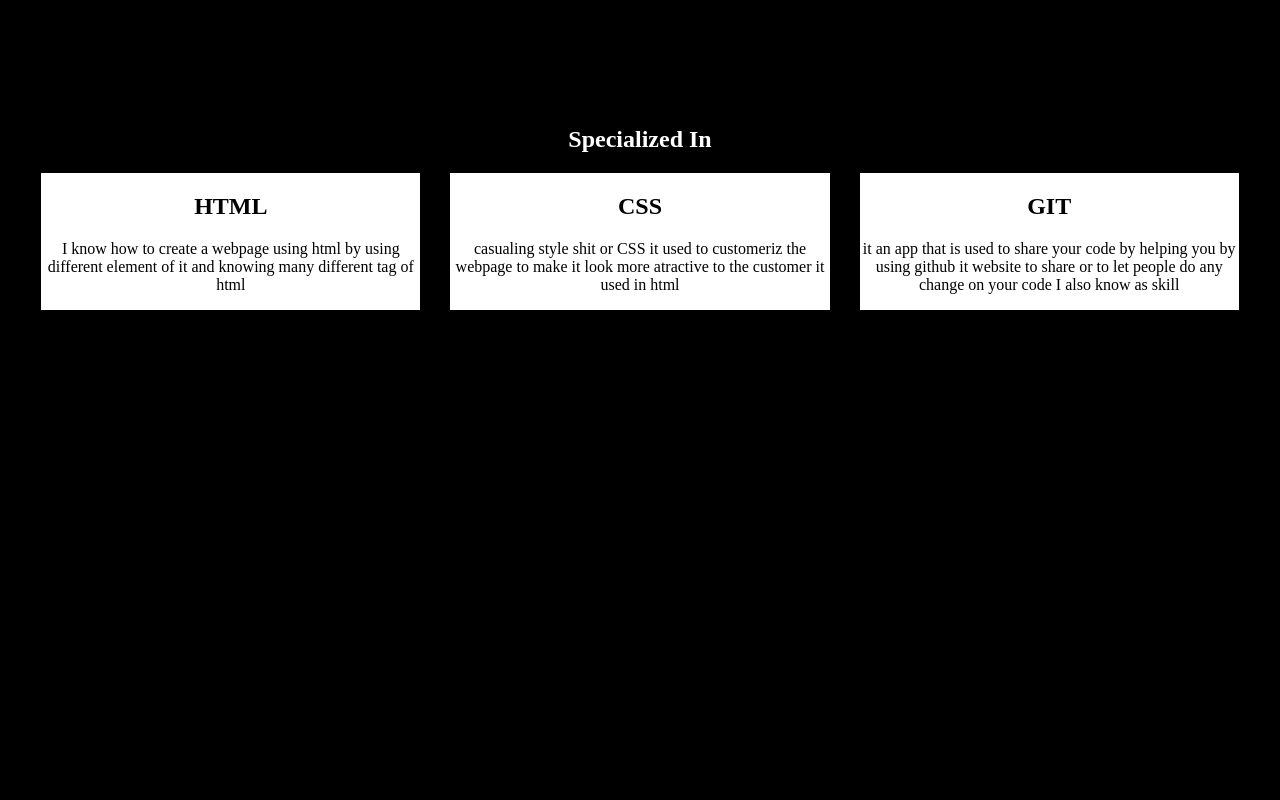
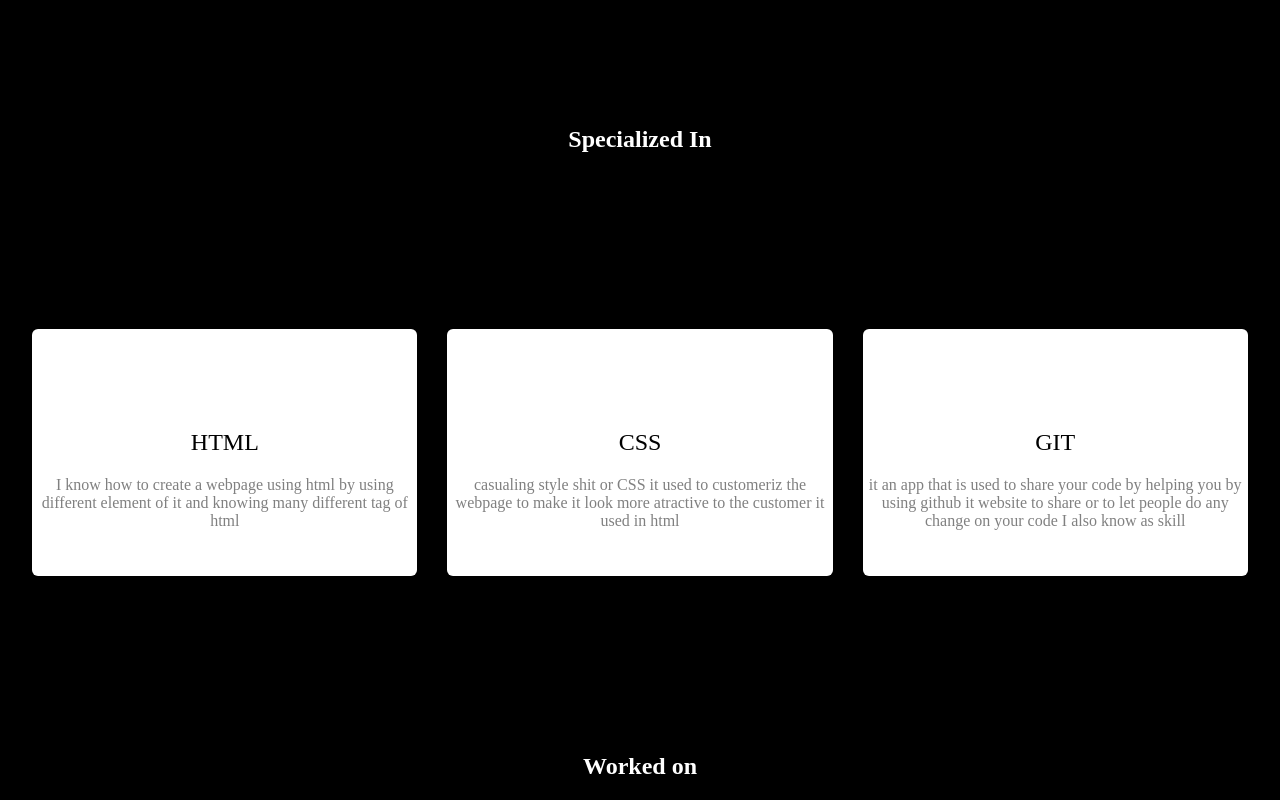
Before and after one commit to BLESSI-K/tta--portfolio--Version-1, a plain HTML site: page index.html in a window 1280 px wide. Shown: the part 702-1502 px from the top of the page. Before the commit the page ends 1020 px from the top, so only its background shows below. Drawn offline with Linux system fonts and the light colour scheme.

Commit message:
chore: intoducing the work section

```diff
--- a/index.html
+++ b/index.html
@@ -46,13 +46,26 @@
             .skill-container{
                 display: flex;
                 justify-content: center;
+                height: 70vh;
             }
             .skill-card{
                 background-color: #fff;
                 color: black;
                 width: 30%;
                 margin: auto 15px;
+                border-radius: 6px;
+                padding: 80px 3px 30px 3px;
             }
+            .skill-card h2{
+                font-weight: lighter;
+            }
+            .skill-card p{
+                color: gray;
+            }
+            #work-section{
+                text-align: center;
+            }
+
         </style>
 
     </head>
@@ -100,5 +113,9 @@
              </div>
 
        </section>
+       <section id="work-section">
+        <h1>Worked on</h1>
+
+       </section>
     </body>
 </html>
```
